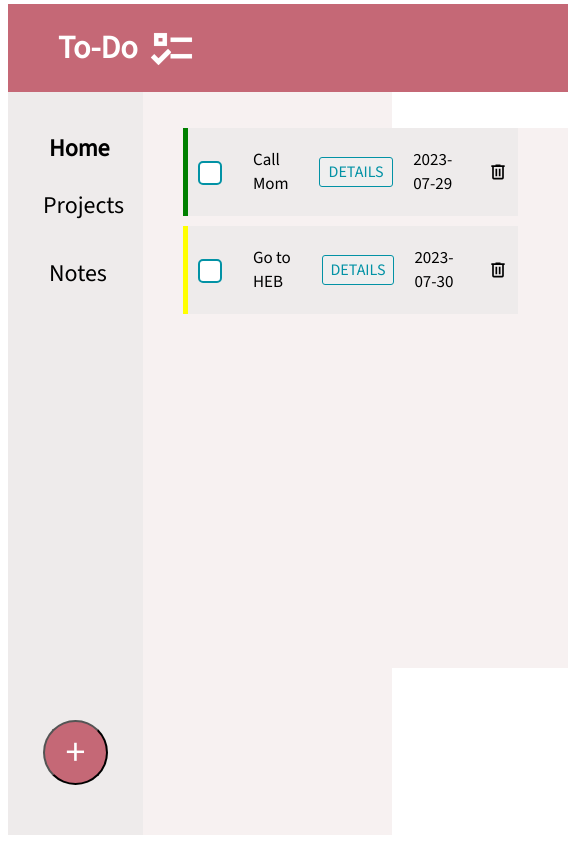
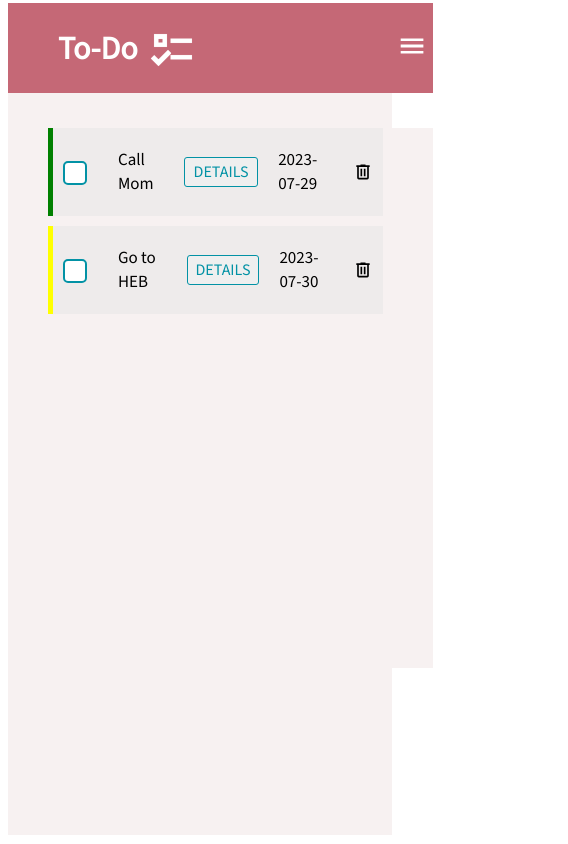
Before and after one commit to chance-class/to-do, a website built with webpack: page dist/index.html in a window 390 px wide. Shown: the whole page, 568 px wide, since content can reach past the window. Built offline with nearby package versions, Linux system fonts and the light colour scheme.

Commit message:
Create navbar for mobile screens

```diff
--- a/src/index.js
+++ b/src/index.js
@@ -1,6 +1,7 @@
 import './style.css';
 import { createTD, createProj, createNote } from './modules/create.js';
 import list from './images/white-list.png';
+import menu from './images/menu.png';
 
 createTD("Call Mom", "Give Mom a call back soon", "2023-07-29", "Low");
 createTD("Go to HEB", "Need to buy dog food", "2023-07-30", "Medium");
@@ -17,12 +18,17 @@ const notes = document.querySelector(".notes");
 const low = document.querySelector(".low");
 const medium = document.querySelector(".medium");
 const high = document.querySelector(".high");
-const header = document.querySelector(".header");
+const h1 = document.querySelector("h1");
 const headerIcon = document.createElement("img");
 
 headerIcon.src = list;
 headerIcon.classList.add("header-icon");
-header.appendChild(headerIcon);
+h1.appendChild(headerIcon);
+
+const dropBtn = document.querySelector(".drop-btn");
+const menuImg = document.createElement("img");
+menuImg.src = menu;
+dropBtn.innerHTML = '<img src="../dist/aa19590f1a4648e34ffe.png" height="30px">';
 
 document.addEventListener("click", (e) => {
   if (!(add.contains(e.target)) && !(popupSelect.contains(e.target)) && !(popupTD.contains(e.target)) && !(popupProj.contains(e.target)) && !(popupNote.contains(e.target))) {
--- a/src/style.css
+++ b/src/style.css
@@ -15,7 +15,7 @@
 
 h1 {
   color: white;
-  margin-right: 10px;
+  margin-right: auto;
 }
 
 body {
@@ -77,6 +77,7 @@ p {
   flex-direction: column;
   align-items: start;
   width: 100%;
+  padding-left: 10px;
 }
 
 .pop-up-td,
@@ -243,10 +244,6 @@ li {
   min-height: 35px;
   text-align: left;
   white-space: nowrap;
-}
-
-.added-projs {
-  padding-left: 15px;
 }
 
 .li-details {
@@ -502,6 +499,11 @@ button:hover {
   cursor: pointer;
 }
 
+.header-icon {
+  margin-bottom: -15px;
+  padding-left: 10px;
+}
+
 .low-prio {
   border-left: 5px solid green;
 }
@@ -512,6 +514,32 @@ button:hover {
 
 .high-prio {
   border-left: 5px solid red;
+}
+
+.navbar {
+  position: relative;
+
+}
+
+.navbar .drop-btn {
+  font-family: inherit;
+  margin: 0;
+}
+
+.dropdown {
+  min-width: 150px;
+  padding: 10px;
+  background-color: #c56876;
+  display: none;
+  position: absolute;
+  text-align: left;
+}
+
+.drop-btn {
+  display: none;
+  margin-right: 50px;
+  background: transparent;
+  border: none;
 }
 
 @media screen and (max-width: 1500px) {
@@ -534,3 +562,28 @@ button:hover {
     max-width: 315px;
   }
 }
+
+
+
+@media screen and (max-width: 1200px) {
+  .l-col {
+    display: none;
+  }
+
+  .drop-btn {
+    display: block;
+  }
+
+  .content {
+    grid-template-columns: 1fr;
+    grid-template-rows: 80px 1fr;
+  }
+
+  .dropdown {
+    right: 0;
+  }
+
+.navbar:hover .dropdown {
+  display: block;
+}
+}
```
Also changed, not shown: dist/aa19590f1a4648e34ffe.png (added), dist/index.html, dist/main.js, src/images/menu.png (added).
